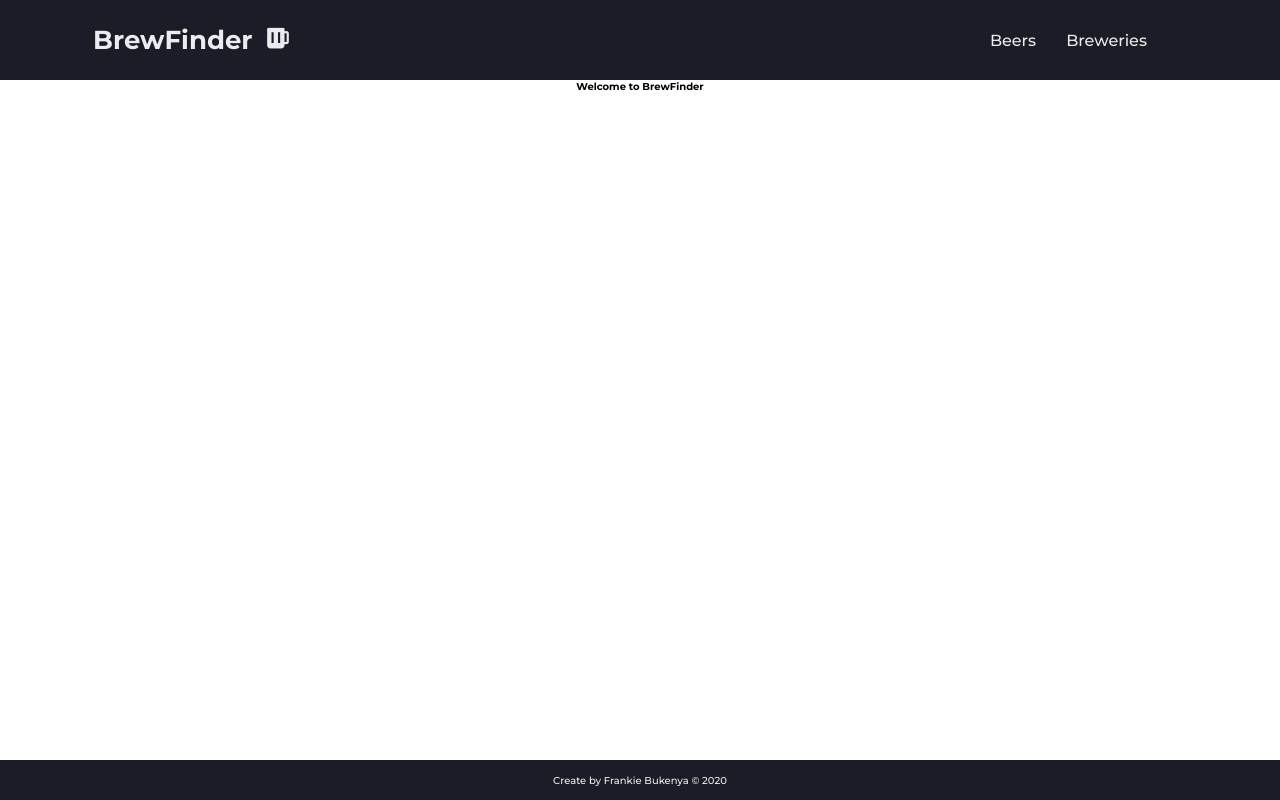
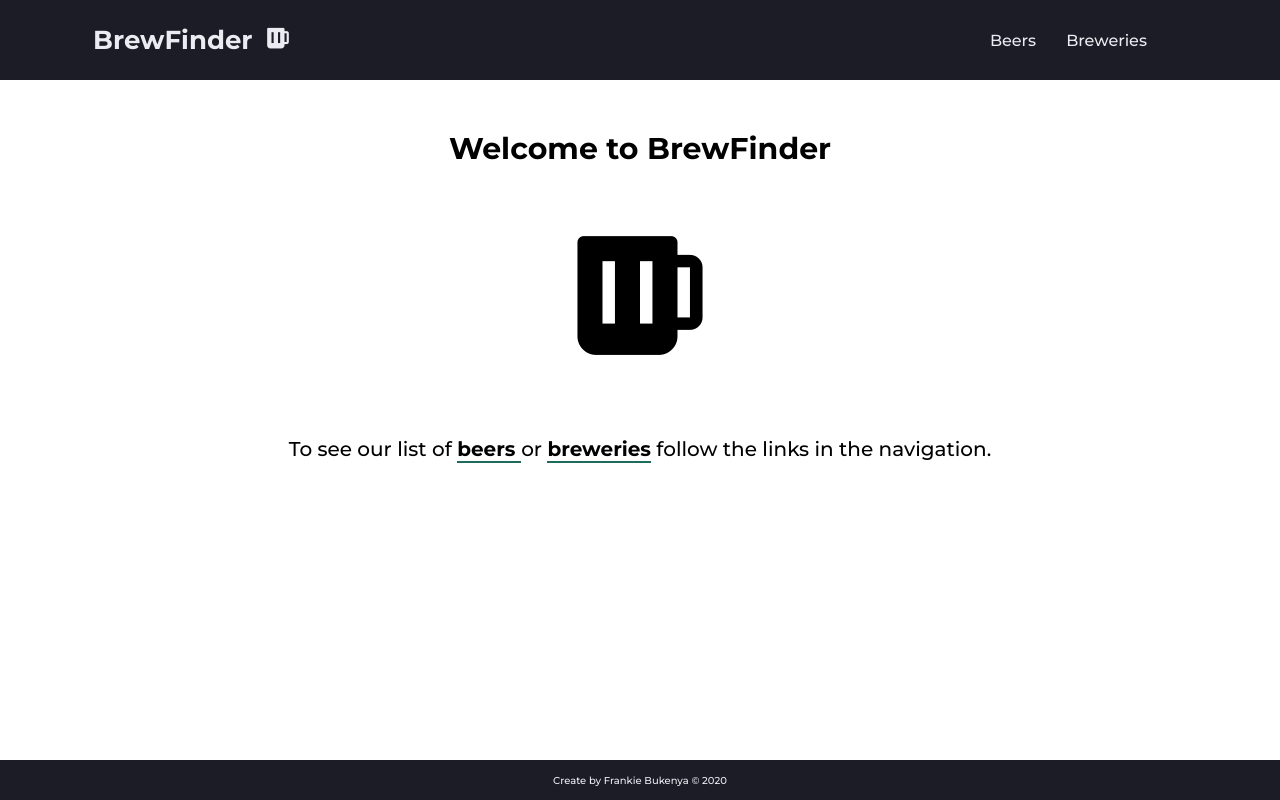
Before and after one commit to Frankie-B/pxl-heroes-assessment, a React (Create React App) app: page / in a window 1280 px wide. Built offline with nearby package versions, Linux system fonts and the light colour scheme.

Commit message:
Add home page

```diff
--- a/src/pages/Home.jsx
+++ b/src/pages/Home.jsx
@@ -5,6 +5,13 @@ const Home = () => {
   return (
     <div className="Home">
       <h1 className="home-heading">Welcome to BrewFinder</h1>
+      <div className="heading-icon">
+        <i className='bx bxs-beer'></i>
+      </div>
+
+      <div className="home-content">
+        <p className="home-text">To see our list of <span> beers </span> or <span>breweries</span> follow the links in the navigation.</p>
+      </div>
    </div>
   )
 }
--- a/src/pages/Home.scss
+++ b/src/pages/Home.scss
@@ -1,3 +1,30 @@
 .Home {
+  display: flex;
+  flex-direction: column;
+  justify-content: center;
+  align-items: center;
   text-align: center;
+  // width: 90%;
+  .home-heading {
+    font-size: 3rem;
+    margin-top: 5rem;
+  }
+
+  .heading-icon i {
+    font-size: 15rem;
+    margin: 5rem 0;
+  }
+
+  .home-content {
+    .home-text {
+      font-size: 2rem;
+      padding: 2rem;
+    }
+
+    .home-text span {
+      border-bottom: 2px solid #206a5d;
+      font-size: 2rem;
+      font-weight: bolder;
+    }
+  }
 }
```
